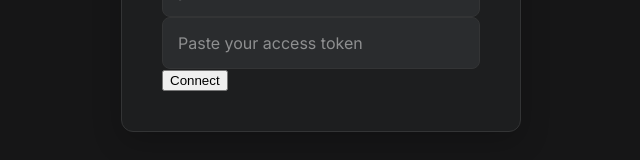
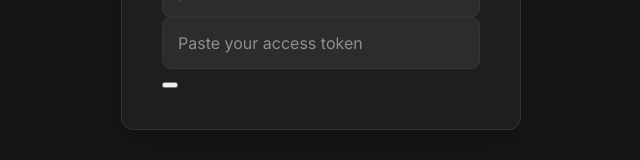
Before and after one commit to DIZZYHOBO/Feedstadon, a plain HTML site: page index.html in a window 1280 px wide. Shown: the part 283-443 px from the top of the page, without its empty margins (319-959 px from the left). Drawn offline with Linux system fonts and the light colour scheme.

Commit message:
Update index.html

```diff
--- a/index.html
+++ b/index.html
@@ -55,7 +55,7 @@
             <img src="./images/logo.png" alt="Feedstodon Logo" class="login-logo">
             <input type="text" id="instance-url" placeholder="your-instance.social">
             <input type="password" id="access-token" placeholder="Paste your access token">
-            <button id="connect-btn">Connect</button>
+            <button id="connect-btn" title="Connect"></button>
         </div>
         <div id="app-view">
             <div id="timeline"></div>
```
